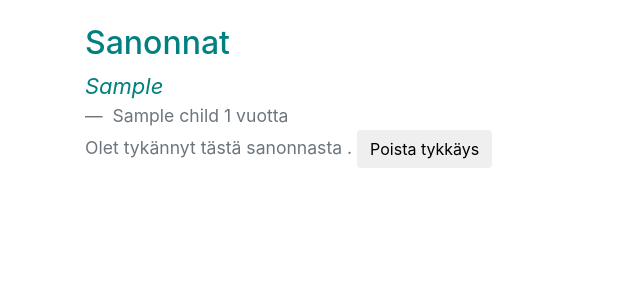
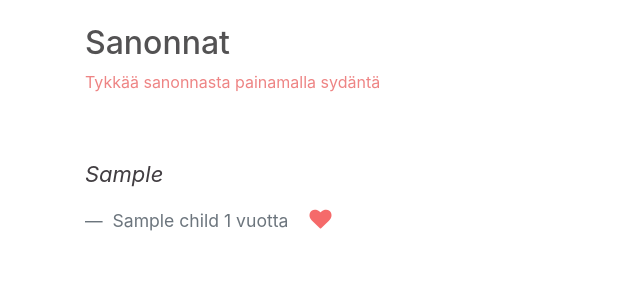
Before and after one commit to millalin/Kids-Say-the-Darndest-Things, a Flask app: page /quotes in a window 1280 px wide. Shown: the part 96-396 px from the top of the page, without its empty margins (0-640 px from the left). Run offline with Flask 2, Linux system fonts and the light colour scheme; a user stored in the database is signed in; tables that the repository leaves empty hold one stand-in row (values such as "Sample post"); some libraries are stand-ins or nearby versions.

Commit message:
tykkäystoimintonappien muutos sydämiksi, sanontasivun muotoiluja

```diff
--- a/application/templates/layout.html
+++ b/application/templates/layout.html
@@ -6,8 +6,24 @@
   <title>Kids Say The Darndest Things</title>
   <link rel="stylesheet" href="https://maxcdn.bootstrapcdn.com/bootstrap/4.0.0/css/bootstrap.min.css"
     integrity="sha384-Gn5384xqQ1aoWXA+058RXPxPg6fy4IWvTNh0E263XmFcJlSAwiGgFAW/dAiS6JXm" crossorigin="anonymous">
-
+    <link rel="stylesheet" href="https://cdnjs.cloudflare.com/ajax/libs/font-awesome/4.7.0/css/font-awesome.min.css">
     <style>
+      .btn1 {
+  background-color: white;
+  border: none;
+  color: rgb(83, 81, 81);
+  padding: 12px 16px;
+  font-size: 22px;
+  cursor: pointer;
+}
+.btn2 {
+  background-color: white;
+  border: none;
+  color: rgb(245, 106, 106);
+  padding: 12px 16px;
+  font-size: 22px;
+  cursor: pointer;
+}
     </style>
 </head>
 
--- a/application/templates/quotes/list.html
+++ b/application/templates/quotes/list.html
@@ -4,37 +4,44 @@
 {% block body %}
 <table>
   <tr>
-    <h2 style="color: teal">Sanonnat</h2>
+    <h2 style="color: rgb(83, 82, 83)">Sanonnat</h2>
+    {% if current_user.is_authenticated %}
+    <p style="color: rgb(238, 132, 132)">Tykkää sanonnasta painamalla sydäntä</p>
+    {% endif %}
+    <br>
+    <br>
 
     {% for quote in list %}
 
 
     <blockquote class="blockquote" , style="font-size:22px">
 
-      <p class="mb-0 " style="color:teal;"><em>{{ quote.name }}</em></p>
+      <p class="mb-0 " style="color:rgb(66, 62, 66);"><em>{{ quote.name }}</em></p>
 
       <footer class="blockquote-footer"> {{ quote.n }} {{quote.agesaid}} vuotta
 
         {% if current_user.is_authenticated %}
-        <div>
-          {{ Quote.query.get(quote.id).users_like(quote.id) }}
+
 
           {% if Quote.query.get(quote.id).likestatus(quote.id) == 1 %}
           <a href="{{ url_for('unlike_quote', quote_id = quote.id)}}">
-            <button type="submit" class="btn btn-purple btn-xs">Poista tykkäys</button>
-          </a>
+              <button type="submit" class="btn2"><i class="fa fa-heart"></i></button>
+            </a>
+
           {% else %}
 
           <a href="{{ url_for('like_quote', quote_id = quote.id)}}">
-            <button type="submit" class="btn btn-purple btn-xs">Tykkää</button>
+            <button type="submit" class="btn1"><i class="fa fa-heart-o"></i></button>
           </a>
 
-        </div>
+
+
 
         {% endif %}
         {% endif %}
 
-
+<br>
+<br>
         {% if current_user.is_authenticated and current_user.role == 'ADMIN' %}
 
         <a href="{{ url_for('quotes_admin_delete', quote_id = quote.id)}}">
```
